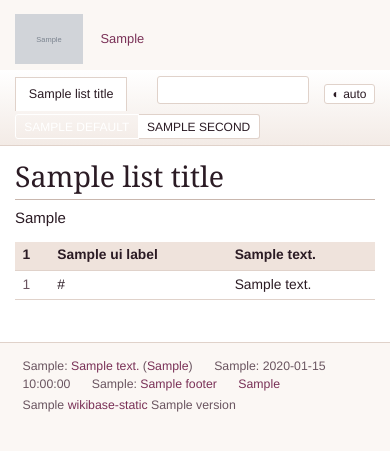
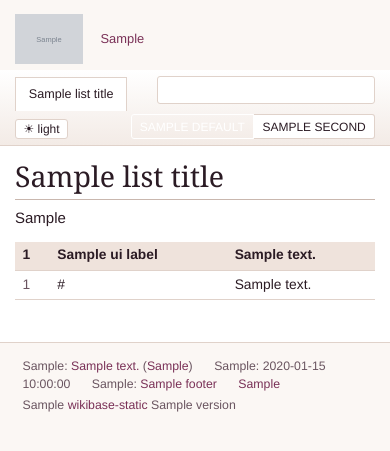
Before and after one commit to n4o-rse/wikibase-static, a Python web app: template py/wikibase_static/templates/list.html in a window 390 px wide. Shown: the top 451 px of the page. Run offline with Jinja, Linux system fonts and the light colour scheme; the template is opened without the code that fills it: most values are stand-ins (such as "Sample title", 1, 10 or a date in 2020); grey boxes marked "Sample" are stand-in pictures.

Commit message:
0.24.1: light mode as default, full-screen button with two icons and wheel zoom

```diff
--- a/py/wikibase_static/__init__.py
+++ b/py/wikibase_static/__init__.py
@@ -1,3 +1,3 @@
 """wikibase-static: static, read-only HTML demonstrators for Wikibase instances."""
 
-__version__ = "0.24.0"
+__version__ = "0.24.1"
--- a/py/wikibase_static/render.py
+++ b/py/wikibase_static/render.py
@@ -71,7 +71,7 @@ STRINGS: dict[str, dict[str, str]] = {
         "id": "ID", "label": "Label", "description": "Description", "source": "Source", "as_of": "As of",
         "license": "Licence", "license_missing": "Licence not stated", "imprint": "Imprint",
         "generated": "Static read-only copy, generated with", "map": "Map", "item": "Item", "property": "Property",
-        "entities_n": "{n} entities ({items} items, {properties} properties)", "language": "Language", "theme": "Colour theme", "theme_s_auto": "Auto", "theme_s_light": "Light", "theme_s_dark": "Dark", "theme_auto": "Colour theme: automatic (follows the system)", "theme_light": "Colour theme: light", "theme_dark": "Colour theme: dark",
+        "entities_n": "{n} entities ({items} items, {properties} properties)", "language": "Language", "theme": "Colour theme", "theme_s_light": "Light", "theme_s_dark": "Dark", "theme_light": "Colour theme: light (click for dark)", "theme_dark": "Colour theme: dark (click for light)",
         "open_original": "Original page", "federated": "Wikidata (opens in a new tab)",
         "dt_wikibase-item": "Item", "dt_wikibase-property": "Property", "dt_string": "String",
         "dt_external-id": "External identifier", "dt_url": "URL", "dt_commonsMedia": "Commons media file",
@@ -134,7 +134,7 @@ STRINGS: dict[str, dict[str, str]] = {
         "id": "ID", "label": "Bezeichnung", "description": "Beschreibung", "source": "Quelle", "as_of": "Stand",
         "license": "Lizenz", "license_missing": "Lizenz nicht angegeben", "imprint": "Impressum",
         "generated": "Statische Nur-Lese-Kopie, erzeugt mit", "map": "Karte", "item": "Item", "property": "Property",
-        "entities_n": "{n} Entitäten ({items} Items, {properties} Properties)", "language": "Sprache", "theme": "Farbschema", "theme_s_auto": "Auto", "theme_s_light": "Hell", "theme_s_dark": "Dunkel", "theme_auto": "Farbschema: automatisch (folgt dem System)", "theme_light": "Farbschema: hell", "theme_dark": "Farbschema: dunkel",
+        "entities_n": "{n} Entitäten ({items} Items, {properties} Properties)", "language": "Sprache", "theme": "Farbschema", "theme_s_light": "Hell", "theme_s_dark": "Dunkel", "theme_light": "Farbschema: hell (Klick für dunkel)", "theme_dark": "Farbschema: dunkel (Klick für hell)",
         "open_original": "Originalseite", "federated": "Wikidata (öffnet in neuem Tab)",
         "dt_wikibase-item": "Item", "dt_wikibase-property": "Property", "dt_string": "Zeichenkette",
         "dt_external-id": "Externer Bezeichner", "dt_url": "URL", "dt_commonsMedia": "Commons-Mediendatei",
@@ -378,7 +378,7 @@ class Renderer:
         texts = {}
         for language in [self.default] + ([self.second] if self.second else []):
             table = STRINGS.get(language, STRINGS["en"])
-            texts[language] = {state: [table[f"theme_s_{state}"], table[f"theme_{state}"]] for state in ("auto", "light", "dark")}
+            texts[language] = {state: [table[f"theme_s_{state}"], table[f"theme_{state}"]] for state in ("light", "dark")}
         return json.dumps(texts, sort_keys=True, ensure_ascii=False, separators=(",", ":"))
 
     def sparql_texts(self) -> dict[str, dict[str, str]]:
--- a/py/wikibase_static/static/app.js
+++ b/py/wikibase_static/static/app.js
@@ -25,16 +25,16 @@
   });
 })();
 
-// Colour theme: auto (follows the system) -> light -> dark. html[data-theme] is set before the first paint by the head script;
-// the choice is kept in localStorage ("wbs-theme", shared by the sites of one host). Without JavaScript the button stays hidden.
+// Colour theme: light (the default) or dark. html[data-theme="dark"] is set before the first paint by the head script; the choice is kept
+// in localStorage ("wbs-theme", shared by the sites of one host). The system setting is not consulted. Without JavaScript the button stays hidden.
 (function () {
   var button = document.getElementById("wbs-theme");
   if (!button) { return; }
   var root = document.documentElement;
-  var icons = { auto: "\u25D0", light: "\u2600", dark: "\u263E" };    // shown before the short word
+  var icons = { light: "\u2600", dark: "\u263E" };    // shown before the short word
   var labels = {};
   try { labels = JSON.parse(button.getAttribute("data-labels") || "{}"); } catch (e) { labels = {}; }
-  function state() { var t = root.getAttribute("data-theme"); return t === "light" || t === "dark" ? t : "auto"; }
+  function state() { return root.getAttribute("data-theme") === "dark" ? "dark" : "light"; }
   function show() {
     var s = state(), lang = root.getAttribute("data-lang") || "en";
     var table = labels[lang] || labels.en || {};
@@ -45,9 +45,9 @@
   }
   button.hidden = false;
   button.addEventListener("click", function () {
-    var next = { auto: "light", light: "dark", dark: "auto" }[state()];
-    if (next === "auto") { root.removeAttribute("data-theme"); } else { root.setAttribute("data-theme", next); }
-    try { if (next === "auto") { window.localStorage.removeItem("wbs-theme"); } else { window.localStorage.setItem("wbs-theme", next); } } catch (e) { /* ignore */ }
+    var next = state() === "dark" ? "light" : "dark";
+    root.setAttribute("data-theme", next);
+    try { window.localStorage.setItem("wbs-theme", next); } catch (e) { /* ignore */ }
     show();
   });
   new MutationObserver(show).observe(root, { attributes: true, attributeFilter: ["data-lang"] });
--- a/py/wikibase_static/static/style.css
+++ b/py/wikibase_static/static/style.css
@@ -1,7 +1,7 @@
 /* wikibase-static: a Wikibase-like layout (sidebar, tabs, one box per property, qualifier grid) in the BeaverBridge colours.
    The palette is the one of beaverbridge-registry (design/PALETTE.md): a light and a dark mode, the plum of the logo as the
-   primary colour, wood brown, coral and info blue as accents. Without a choice the page follows the system
-   (prefers-color-scheme); the button in the tab row sets html[data-theme] to "light" or "dark" and remembers it (wbs-theme).
+   primary colour, wood brown, coral and info blue as accents. The light mode is the default; the button in the
+   tab row sets html[data-theme] to "dark" (or back to "light") and remembers it (wbs-theme). The system setting is not consulted.
    site.yaml `colour` is optional: left out, --accent is the primary colour of the palette; a site that names one gets that
    colour in light mode and a lightened mix of it in dark mode (the page head sets --brand and --brand-dark). */
 :root {
@@ -18,20 +18,6 @@
   --font-mono: ui-monospace, "SFMono-Regular", Menlo, Consolas, monospace;
   --dot: #C2B0A8;
   color-scheme: light;
-}
-@media (prefers-color-scheme: dark) {
-  :root:not([data-theme="light"]) {
-    --bg: #1C1218;  --surface: #271A22;  --surface-alt: #33232D;  --head-bg: #3B2A35;
-    --text: #F3E9EE;  --text-muted: #BBA6B1;
-    --border: #5E4756;  --soft-border: #4A3643;
-    --primary: #D777A6;  --primary-hover: #E597BD;  --on-primary: #1C1218;
-    --link: #E39BC1;  --link-visited: #C9A0D8;  --wood: #C9A27A;  --coral: #F0866F;
-    --cream: #F2E3B0;  --info: #6FC0CC;
-    --accent: var(--brand-dark, var(--primary));  --on-accent: #1C1218;
-    --shadow: rgba(0, 0, 0, 0.6);
-    --dot: #6B5663;
-    color-scheme: dark;
-  }
 }
 :root[data-theme="dark"] {
   --bg: #1C1218;  --surface: #271A22;  --surface-alt: #33232D;  --head-bg: #3B2A35;
@@ -296,10 +282,6 @@ h2 { color: var(--accent); }
 .nav a[aria-current="page"] { font-weight: 600; color: var(--text); }
 mark { background: var(--cream); color: #2B1B24; }
 /* The logo is usually a picture with a white ground: multiply hides that ground on the light sidebar; in dark mode it sits on a light chip. */
-@media (prefers-color-scheme: dark) {
-  :root:not([data-theme="light"]) .logo img { mix-blend-mode: normal; background: #fff; padding: 4px; border-radius: 0.5rem; }
-  :root:not([data-theme="light"]) .leaflet-tile-pane { filter: invert(1) hue-rotate(180deg) brightness(0.85) contrast(0.9); }
-}
 :root[data-theme="dark"] .logo img { mix-blend-mode: normal; background: #fff; padding: 4px; border-radius: 0.5rem; }
 :root[data-theme="dark"] .leaflet-tile-pane { filter: invert(1) hue-rotate(180deg) brightness(0.85) contrast(0.9); }
 /* The data-model graphics keep their own colours (the same in every repository), so they sit on a light panel in both modes. */
@@ -310,4 +292,6 @@ mark { background: var(--cream); color: #2B1B24; }
 /* ---- full screen for the maps (map.js): the browser's full screen, or this class where there is none */
 .wbs-map.wbs-fs, .wbs-qmap.wbs-fs { position: fixed; inset: 0; z-index: 5000; width: 100%; height: 100% !important; max-height: none; border: 0; }
 .wbs-map:fullscreen, .wbs-qmap:fullscreen { max-height: none; }
-.wbs-fs-button svg { display: block; margin: 7px auto; color: #000; }
+.leaflet-bar a.wbs-fs-button { display: block; width: 30px; height: 30px; line-height: 30px; padding: 0; background: #fff; color: #000; }
+.leaflet-bar a.wbs-fs-button:hover { background: #f4f4f4; }
+.wbs-fs-button svg { display: block; margin: 6px; }
```
Also changed, not shown: PRIMER.md (+3 -1 lines), py/wikibase_static/static/map.js (+16 -5 lines), tests/test_build.py (+2 -1 lines), CHANGELOG.md, README.md, 1 other file.
